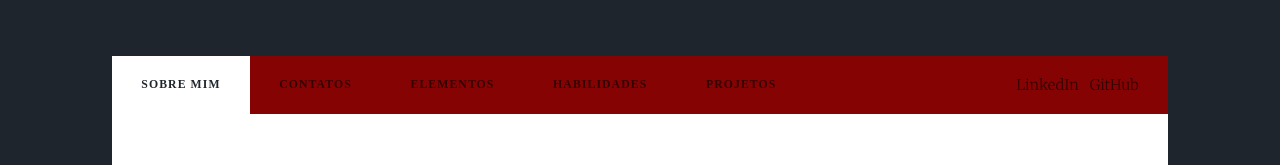
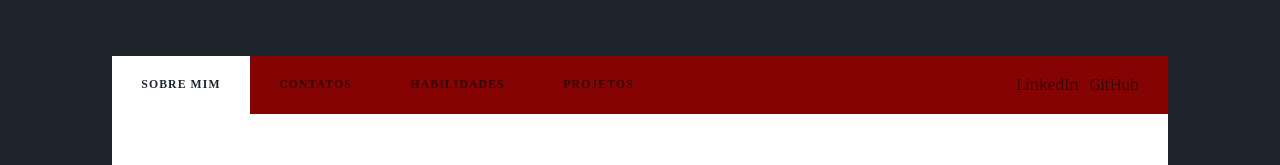
Before and after one commit to ViniciusLimaCabraleSouza/ViniciusLimaCabraleSouza.github.io, a plain HTML site: page contatos.html in a window 1280 px wide. Shown: the part 179-344 px from the top of the page. Drawn offline with Linux system fonts and the light colour scheme.

Commit message:
att
att elements

```diff
--- a/contatos.html
+++ b/contatos.html
@@ -21,7 +21,7 @@
 						<ul class="links">
 							<li class="active"><a href="index.html">Sobre Mim</a></li>
 							<li><a href="contatos.html">Contatos</a></li>
-							<li><a href="elements.html">Elementos</a></li>
+
 							<li><a href="habilidades.html">Habilidades</a></li>
 							<li><a href="projetos.html">Projetos</a></li>
 						</ul>
```
Also changed, not shown: habilidades.html (+1 -1 lines), index.html (+1 -1 lines), projetos.html (+1 -1 lines).
